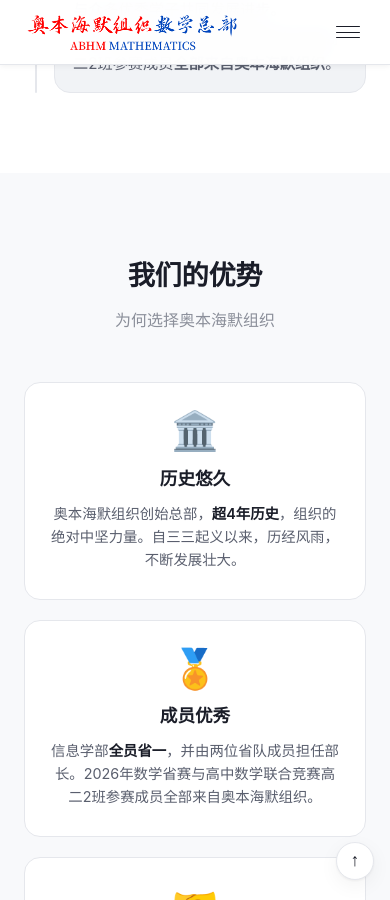
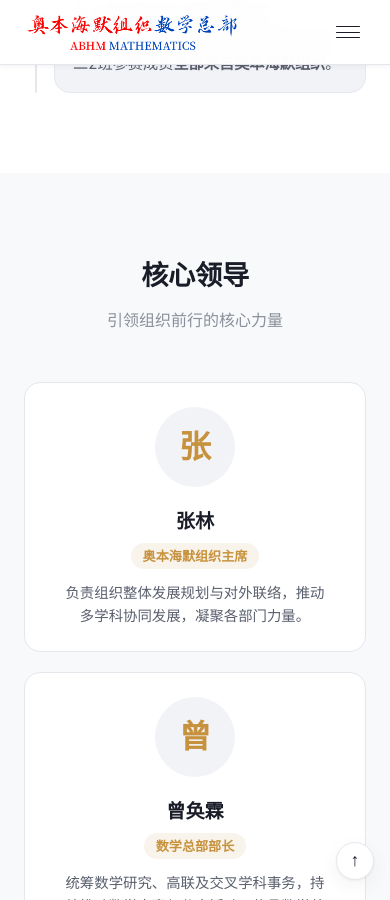
Before and after one commit to StrawberryMilkA/strawberrymilka.github.io, a Jekyll site: the page built from index.html, in a window 390 px wide and 900 px high, scrolled down 1845 px. Built offline with Jekyll 4.4.1, drawn with Linux system fonts in a browser that asks for light colours; some of the changed text lies outside the part shown.

Commit message:
add a part of introduction

```diff
--- a/assets/css/style.css
+++ b/assets/css/style.css
@@ -552,6 +552,90 @@ ul {
     }
 }
 
+/* ---------- 核心领导 ---------- */
+.leadership-section {
+    background: var(--bg);
+}
+
+.leaders-grid {
+    display: grid;
+    grid-template-columns: repeat(auto-fit, minmax(280px, 1fr));
+    gap: 20px;
+    max-width: 800px;
+    margin: 0 auto;
+}
+
+.leader-card {
+    background: var(--surface);
+    border: 1px solid var(--border);
+    border-radius: var(--radius-lg);
+    padding: 28px 24px;
+    display: flex;
+    flex-direction: column;
+    align-items: center;
+    text-align: center;
+    transition: box-shadow var(--transition), transform var(--transition);
+}
+
+.leader-card:hover {
+    box-shadow: var(--card-shadow-hover);
+    transform: translateY(-3px);
+}
+
+.leader-avatar {
+    width: 80px;
+    height: 80px;
+    border-radius: 50%;
+    background: var(--surface-alt);
+    display: flex;
+    align-items: center;
+    justify-content: center;
+    font-size: 2rem;
+    font-weight: 700;
+    color: var(--accent);
+    margin-bottom: 18px;
+    flex-shrink: 0;
+}
+
+.leader-body {
+    flex: 1;
+}
+
+.leader-name {
+    font-size: 1.2rem;
+    font-weight: 700;
+    color: var(--text);
+    margin-bottom: 4px;
+}
+
+.leader-role {
+    display: inline-block;
+    font-size: 0.82rem;
+    font-weight: 600;
+    color: var(--accent);
+    background: rgba(199, 146, 62, 0.1);
+    padding: 2px 12px;
+    border-radius: 20px;
+    margin-bottom: 12px;
+}
+
+.leader-desc {
+    font-size: 0.9rem;
+    color: var(--text-secondary);
+    line-height: 1.6;
+    max-width: 260px;
+    margin: 0 auto;
+}
+
+@media (max-width: 600px) {
+    .leaders-grid {
+        grid-template-columns: 1fr;
+    }
+    .leader-card {
+        padding: 24px 20px;
+    }
+}
+
 /* ---------- 优势卡片 ---------- */
 .advantages-section {
     background: var(--bg);
--- a/assets/js/script.js
+++ b/assets/js/script.js
@@ -77,8 +77,8 @@
         });
     }, observerOptions);
 
-    // 需要观察的元素
-    const animateElements = document.querySelectorAll('.timeline-card, .advantage-card, .join-card, .contact-card, .org-node-other');
+    // 需要观察的元素（加入 .leader-card）
+    const animateElements = document.querySelectorAll('.timeline-card, .advantage-card, .leader-card, .join-card, .contact-card, .org-node-other');
     animateElements.forEach(el => {
         el.style.opacity = '0';
         el.style.transform = 'translateY(30px)';
--- a/index.html
+++ b/index.html
@@ -84,6 +84,32 @@ extra_scripts:
                         <p>数学分享视频B站累计播放<strong>破42万</strong>，主办<strong>3届</strong>MatheMagics寒/暑假数学欢乐赛，与众多优秀学子共同发展进步。</p>
                         <p>2026年数学省赛与高中数学联合竞赛高二2班参赛成员<strong>全部来自奥本海默组织</strong>。</p>
                     </div>
+                </div>
+            </div>
+        </div>
+    </div>
+</section>
+
+<!-- 核心领导 -->
+<section class="section leadership-section" id="leadership">
+    <div class="section-container">
+        <h2 class="section-title">核心领导</h2>
+        <p class="section-subtitle">引领组织前行的核心力量</p>
+        <div class="leaders-grid">
+            <div class="leader-card">
+                <div class="leader-avatar">张</div>
+                <div class="leader-body">
+                    <h3 class="leader-name">张林</h3>
+                    <span class="leader-role">奥本海默组织主席</span>
+                    <p class="leader-desc">负责组织整体发展规划与对外联络，推动多学科协同发展，凝聚各部门力量。</p>
+                </div>
+            </div>
+            <div class="leader-card">
+                <div class="leader-avatar">曾</div>
+                <div class="leader-body">
+                    <h3 class="leader-name">曾奂霖</h3>
+                    <span class="leader-role">数学总部部长</span>
+                    <p class="leader-desc">统筹数学研究、高联及交叉学科事务，持续推动数学竞赛与分享活动，传承数学总部学术精神。</p>
                 </div>
             </div>
         </div>
```
